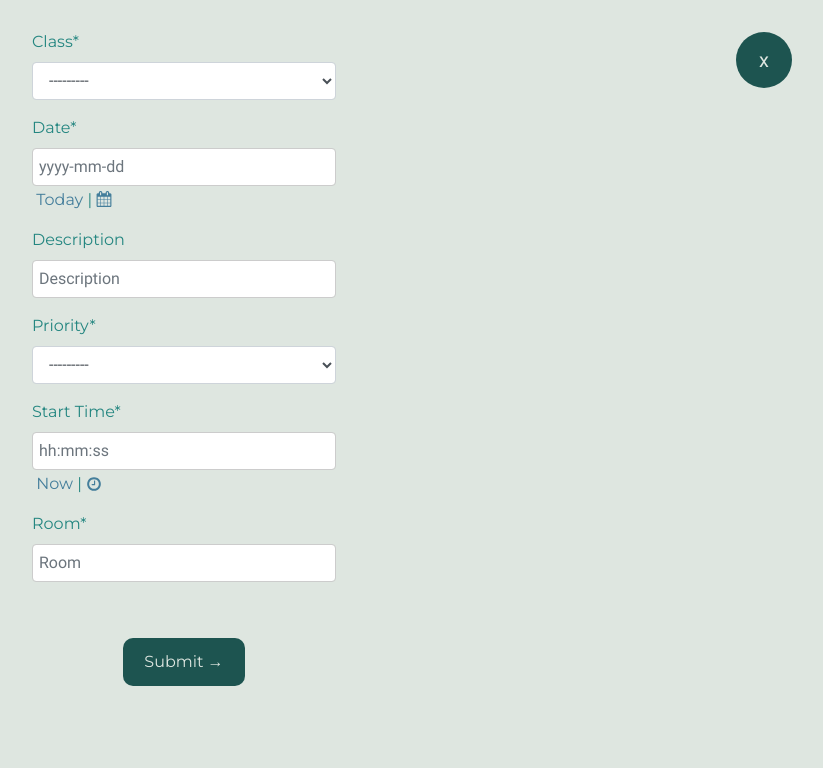
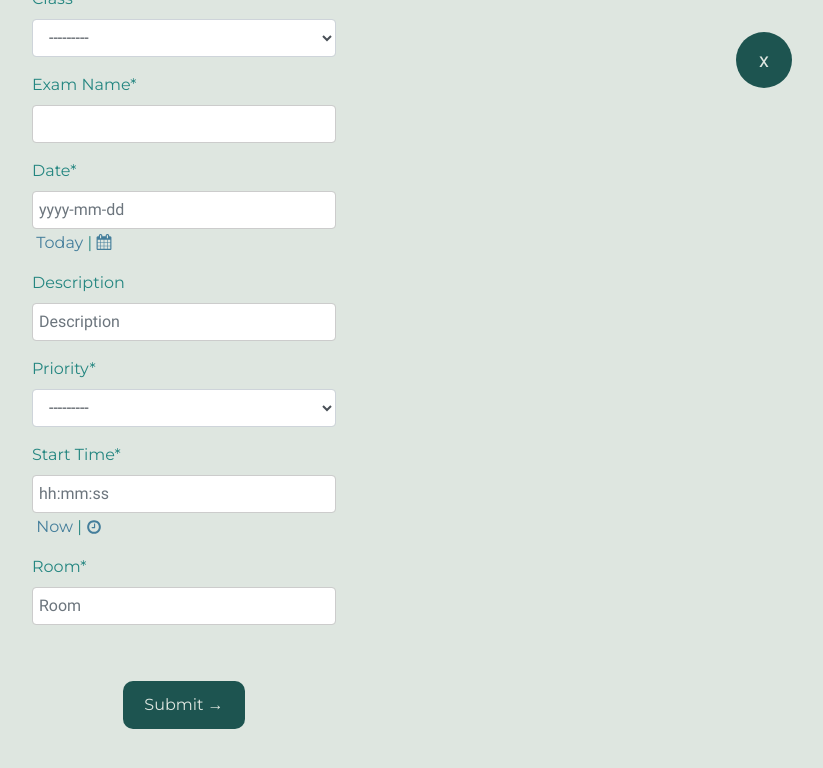
Before and after one commit to SofianM17/django-schoolmanager, a Django app: page /add-exam/ in a window 1280 px wide. Shown: the top 768 px of the page, without its empty margins (456-1279 px from the left). Run offline with Django 3.2, Linux system fonts and the light colour scheme; a user stored in the database is signed in; data comes from the database, SQL or seed files in the repository; both versions use the stored data as it was after the commit; some libraries are stand-ins or nearby versions.

Commit message:
Added 'task_name' attribute to tasks (previously missing)

```diff
--- a/schoolmanager/schoolapi/forms.py
+++ b/schoolmanager/schoolapi/forms.py
@@ -94,6 +94,9 @@ class ExamForm(ModelForm):
             'className': Select(attrs={
                 'class': "form-control"
                 }),
+            'task_name': TextInput(attrs={
+                'class': "form-control"
+                }),
             'description': TextInput(attrs={
                 'class': "form-control",
                 'placeholder': 'Description'
@@ -111,7 +114,8 @@ class ExamForm(ModelForm):
         }
         labels = {
             "className" : "Class",
-            "start_time" : "Start Time"
+            "start_time" : "Start Time",
+            "task_name" : "Exam Name",
         }
 
 class HomeworkForm(ModelForm):
@@ -121,6 +125,9 @@ class HomeworkForm(ModelForm):
         exclude = ('user',)
         widgets = {
             'className': Select(attrs={
+                'class': "form-control"
+                }),
+            'task_name': TextInput(attrs={
                 'class': "form-control"
                 }),
             'date': widgets.AdminDateWidget(attrs={
@@ -140,6 +147,7 @@ class HomeworkForm(ModelForm):
         }
         labels = {
             "className" : "Class",
+            "task_name" : "Homework Name",
             "no_questions": 'Number of Questions',
             "date": 'Due Date'
         }
@@ -151,6 +159,9 @@ class AssignmentForm(ModelForm):
         exclude = ('user',)
         widgets = {
             'className': Select(attrs={
+                'class': "form-control"
+                }),
+            'task_name': TextInput(attrs={
                 'class': "form-control"
                 }),
             'date': widgets.AdminDateWidget(attrs={
@@ -175,7 +186,8 @@ class AssignmentForm(ModelForm):
         labels = {
             "className" : "Class",
             "group_members": 'Group Members',
-            "date": 'Due Date'
+            "date": 'Due Date',
+            "task_name" : "Assignment Name",
         }
 
 class ExamPrepForm(ModelForm):
--- a/schoolmanager/schoolapi/models.py
+++ b/schoolmanager/schoolapi/models.py
@@ -64,6 +64,7 @@ PRIORITY_CHOICES = [
 class Task(models.Model):
     user = models.ForeignKey(User, on_delete=models.CASCADE)
     className = models.ForeignKey(Class, on_delete=models.CASCADE)
+    task_name = models.CharField(max_length=50)
     date = models.DateField()
     description = models.CharField(max_length=1000, blank=True)
     priority = models.CharField(max_length=50, choices=PRIORITY_CHOICES)
--- a/schoolmanager/schoolapi/views.py
+++ b/schoolmanager/schoolapi/views.py
@@ -219,6 +219,7 @@ def addExam(request):
             if form.is_valid():
                 request.user.exam_set.create(
                 className=form.cleaned_data["className"],
+                task_name=form.cleaned_data["task_name"],
                 date=form.cleaned_data["date"],
                 description=form.cleaned_data["description"],
                 priority=form.cleaned_data["priority"],
@@ -265,6 +266,7 @@ def addHomework(request):
             if form.is_valid():
                 request.user.homework_set.create(
                 className=form.cleaned_data["className"],
+                task_name=form.cleaned_data["task_name"],
                 date=form.cleaned_data["date"],
                 description=form.cleaned_data["description"],
                 priority=form.cleaned_data["priority"],
@@ -310,6 +312,7 @@ def addAssignment(request):
             if form.is_valid():
                 request.user.assignment_set.create(
                     className=form.cleaned_data["className"],
+                    task_name=form.cleaned_data["task_name"],
                     date=form.cleaned_data["date"],
                     description=form.cleaned_data["description"],
                     priority=form.cleaned_data["priority"],
```
Also changed, not shown: schoolmanager/templates/schoolapi/dashboard.html (+9 -3 lines), schoolmanager/db.sqlite3, schoolmanager/register/migrations/0001_initial.py, schoolmanager/schoolapi/migrations/0001_initial.py.
